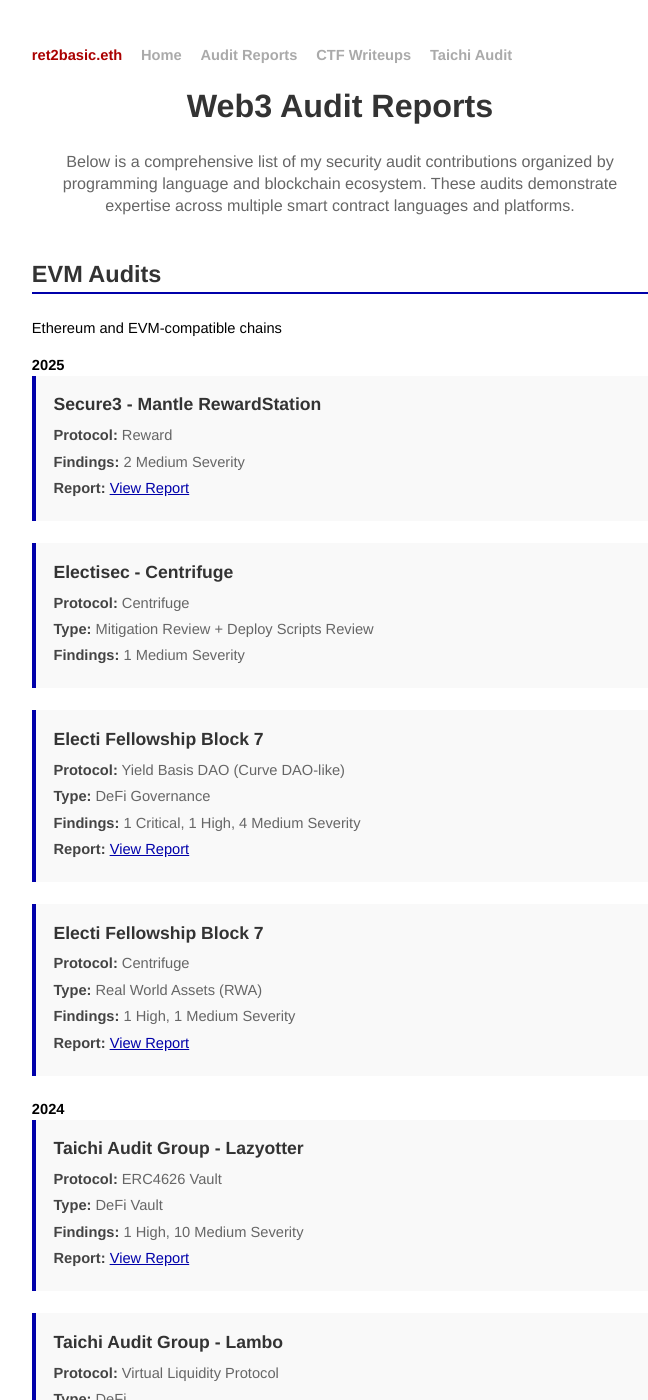
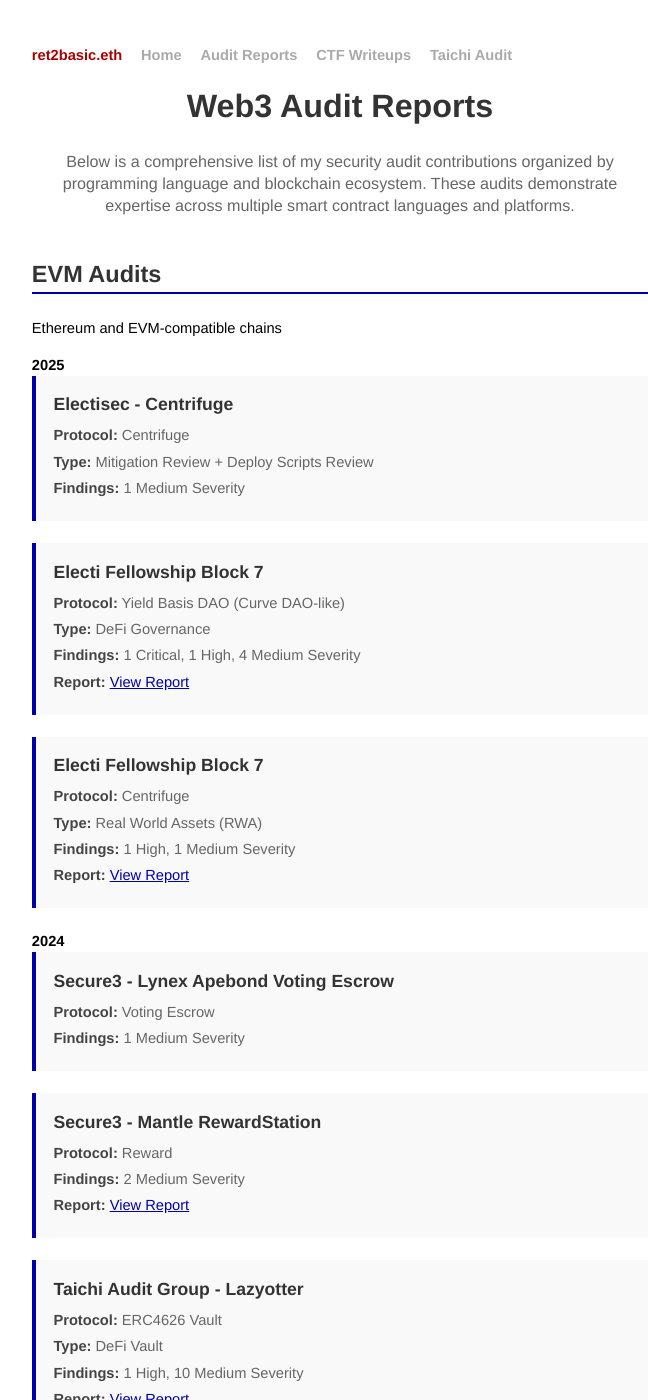
Before and after one commit to ret2basic/ret2basic.github.io, a Jekyll site: the page built from audits.html, in a window 1280 px wide and 1400 px high. Shown: the whole window, without its empty margins (300-948 px from the left). Built offline with Jekyll 4.4.1, drawn with Linux system fonts in a browser that asks for light colours; some of the changed text lies outside the part shown.

Commit message:
Move RewardStation to 2024 and add Lynex audit
- Move Secure3 - Mantle RewardStation from 2025 to 2024 section
- Add new Secure3 - Lynex Apebond Voting Escrow audit (2024)
- Protocol: Voting Escrow, Findings: 1 Medium severity
- Update statistics: Medium 67→68, EVM audits 11→12

🤖 Generated with [Claude Code](https://claude.ai/code)

Co-Authored-By: Claude <noreply@anthropic.com>

```diff
--- a/audits.html
+++ b/audits.html
@@ -15,15 +15,6 @@ title: Web3 Audit Reports - ret2basic.eth
     <p class="language-description">Ethereum and EVM-compatible chains</p>
 
     <h3>2025</h3>
-
-    <div class="audit-item">
-      <h3>Secure3 - Mantle RewardStation</h3>
-      <div class="audit-details">
-        <p><strong>Protocol:</strong> Reward</p>
-        <p><strong>Findings:</strong> 2 Medium Severity</p>
-        <p><strong>Report:</strong> <a href="https://github.com/ret2basic/ret2basic.github.io/blob/main/assets/RewardStation.pdf" target="_blank">View Report</a></p>
-      </div>
-    </div>
 
     <div class="audit-item">
       <h3>Electisec - Centrifuge</h3>
@@ -55,6 +46,23 @@ title: Web3 Audit Reports - ret2basic.eth
     </div>
 
     <h3>2024</h3>
+
+    <div class="audit-item">
+      <h3>Secure3 - Lynex Apebond Voting Escrow</h3>
+      <div class="audit-details">
+        <p><strong>Protocol:</strong> Voting Escrow</p>
+        <p><strong>Findings:</strong> 1 Medium Severity</p>
+      </div>
+    </div>
+
+    <div class="audit-item">
+      <h3>Secure3 - Mantle RewardStation</h3>
+      <div class="audit-details">
+        <p><strong>Protocol:</strong> Reward</p>
+        <p><strong>Findings:</strong> 2 Medium Severity</p>
+        <p><strong>Report:</strong> <a href="https://github.com/ret2basic/ret2basic.github.io/blob/main/assets/RewardStation.pdf" target="_blank">View Report</a></p>
+      </div>
+    </div>
 
     <div class="audit-item">
       <h3>Taichi Audit Group - Lazyotter</h3>
```
Also changed, not shown: other parts of audits.html (+2 -2 lines).
